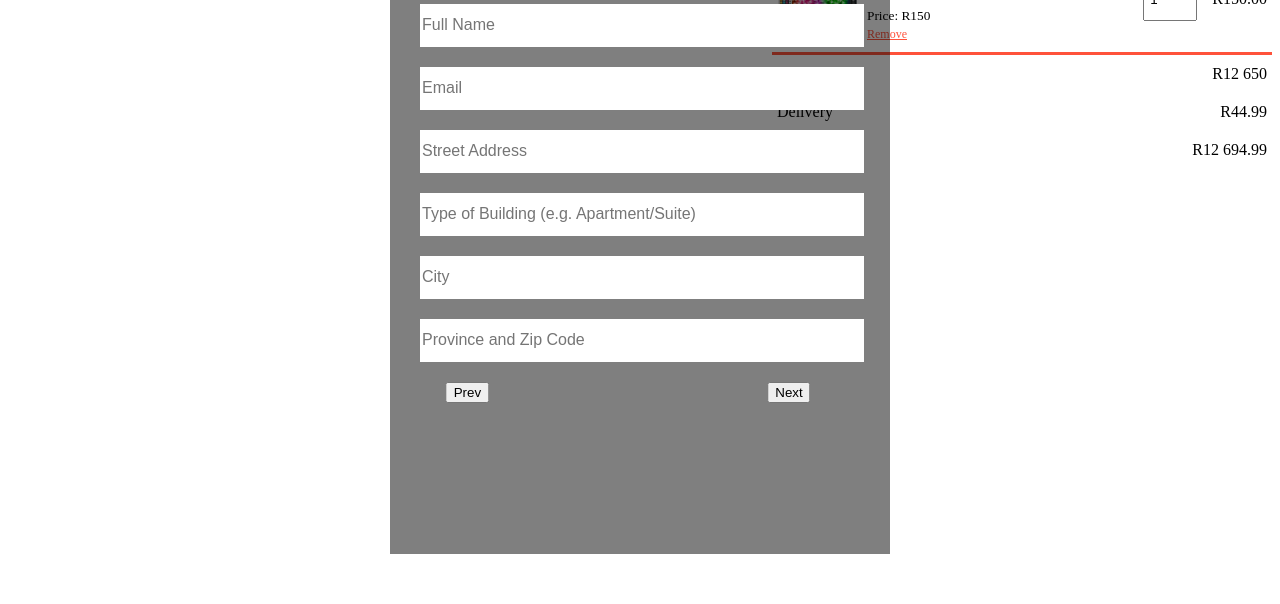
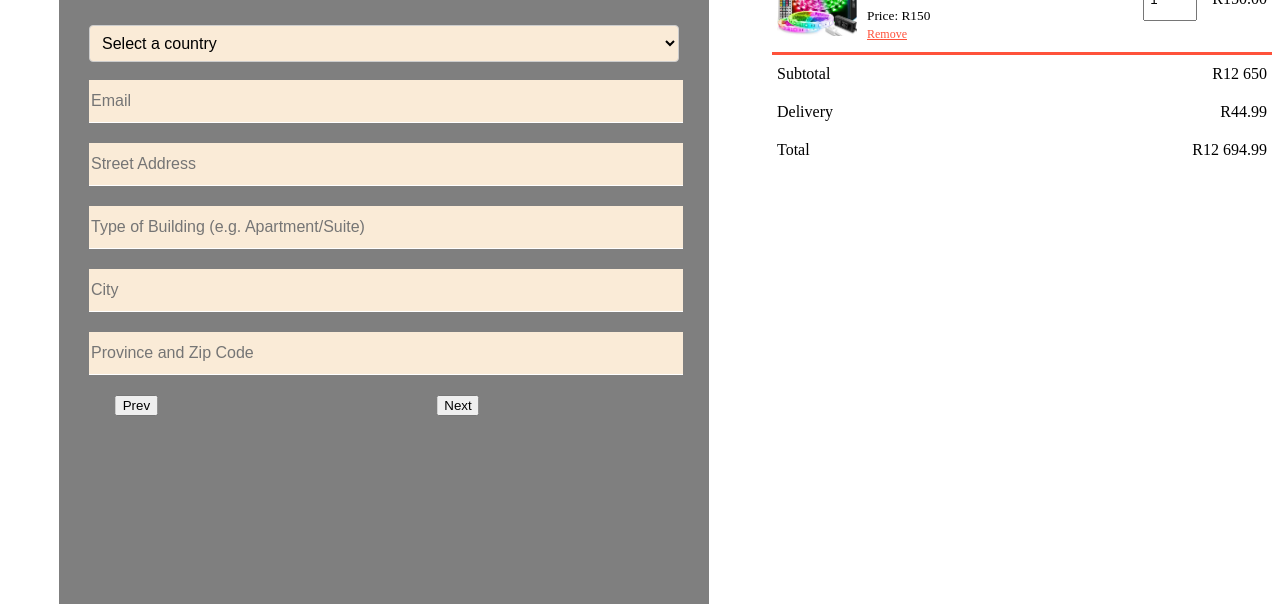
Before and after one commit to Thembanator1/Online-Store, a website: page checkout.html in a window 1280 px wide. Shown: the part 196-800 px from the top of the page. Drawn offline with Linux system fonts and the light colour scheme.

Commit message:
checkout update

```diff
--- a/checkout.css
+++ b/checkout.css
@@ -63,12 +63,12 @@
 
 #out-box {
   /* styling for login box */
-  width: 500px;
-	height: 700px;
+  width: 650px;
+	height: 800px;
 	background: rgba(0, 0, 0, 0.5);
 	color: #fff;
 	top: 50%;
-	left: 50%;
+	left: 30%;
 	position: absolute;
 	transform: translate(-50%,-50%);
 	box-sizing: border-box;
@@ -78,13 +78,22 @@
   width: 100%;
   margin-bottom:20px;
 }
+
+.nextTo {
+  display: flex;
+  justify-content: space-between;
+}
+.nextTo input {
+  width: 48%;
+}
+
 #out-box input[type="text"], input[type="password"]
 {
   border:none;
   border-bottom:
   1px solid #fff;
   background-color:
-  transperant;
+  antiquewhite; /*background ---transparent*/
   outline:none;
   height:40px;
   color:#000000;
@@ -169,3 +178,25 @@ td:last-child{
 th:last-child{
   text-align: right;/*header item on last column will...*/
 }
+
+#country {
+  padding: 8px;
+  border-radius: 4px;
+  border: 1px solid #ccc;
+  font-size: 16px;
+  width: 100%;
+  margin-top: 8px;
+  background-color: antiquewhite;
+}
+
+/* Style for the country label */
+label[for="country"] {
+  display: block;
+  margin-top: 16px;
+  font-size: 18px;
+  font-weight: bold;
+}
+
+#tag{
+  opacity: 0.5;
+}
--- a/checkout.html
+++ b/checkout.html
@@ -16,8 +16,26 @@
       <!-- form elements -->
       <h1>Shipping Details</h1>
       <form>
-      <input type="text" name="" placeholder="Full Name" id="fname">
-      <input type="text" name="" placeholder="Email" id="mail">
+      <div class="nextTo">
+        <input type="text" placeholder="First Name"  style="margin-right: 10px;">
+        <input type="text" name="" placeholder="Last Name">
+      </div>
+
+      <div>
+        <!--<label for="country">Country:</label>-->
+        <select name="country" id="country">
+          <option value="" id = "tag">Select a country</option>
+          <option value="rsa">South Africa</option>
+          <option value="naija">Nigeria</option>
+          <option value="zim">Zimbabwe</option>
+          <option value="drc">Congo</option>
+          <option value="usa">USA</option>
+          <option value="canada">Canada</option>
+          <option value="uk">UK</option>
+          <option value="australia">Australia</option>
+        </select>
+      </div><br>
+      <input type="text" name="" placeholder="Email" id="mail" height = 50px><br>
       <input type="text" name="" placeholder="Street Address" id="street">
       <input type="text" name="" placeholder="Type of Building (e.g. Apartment/Suite)" id="building">
       <input type="text" name="" placeholder="City" id="city">
@@ -31,7 +49,10 @@
       <h1>Billing & Payment</h1>
       <form>
       <input type="password" name="" placeholder="Card Number" id="cardN">
-      <input type="text" name="" placeholder="Exp date" id="expD">
+      <div class="nextTo">
+        <input type="text" name="" placeholder="Exp date" id="expD"  style="margin-right: 10px;">
+        <input type="text" placeholder="CVV">
+      </div>
       </form>
     </form>
 
--- a/package.json
+++ b/package.json
@@ -1,5 +1,8 @@
 {
   "devDependencies": {
     "coveralls": "^3.1.1"
+  },
+  "dependencies": {
+    "nyc": "^15.1.0"
   }
 }
```
Also changed, not shown: 1 other file.
